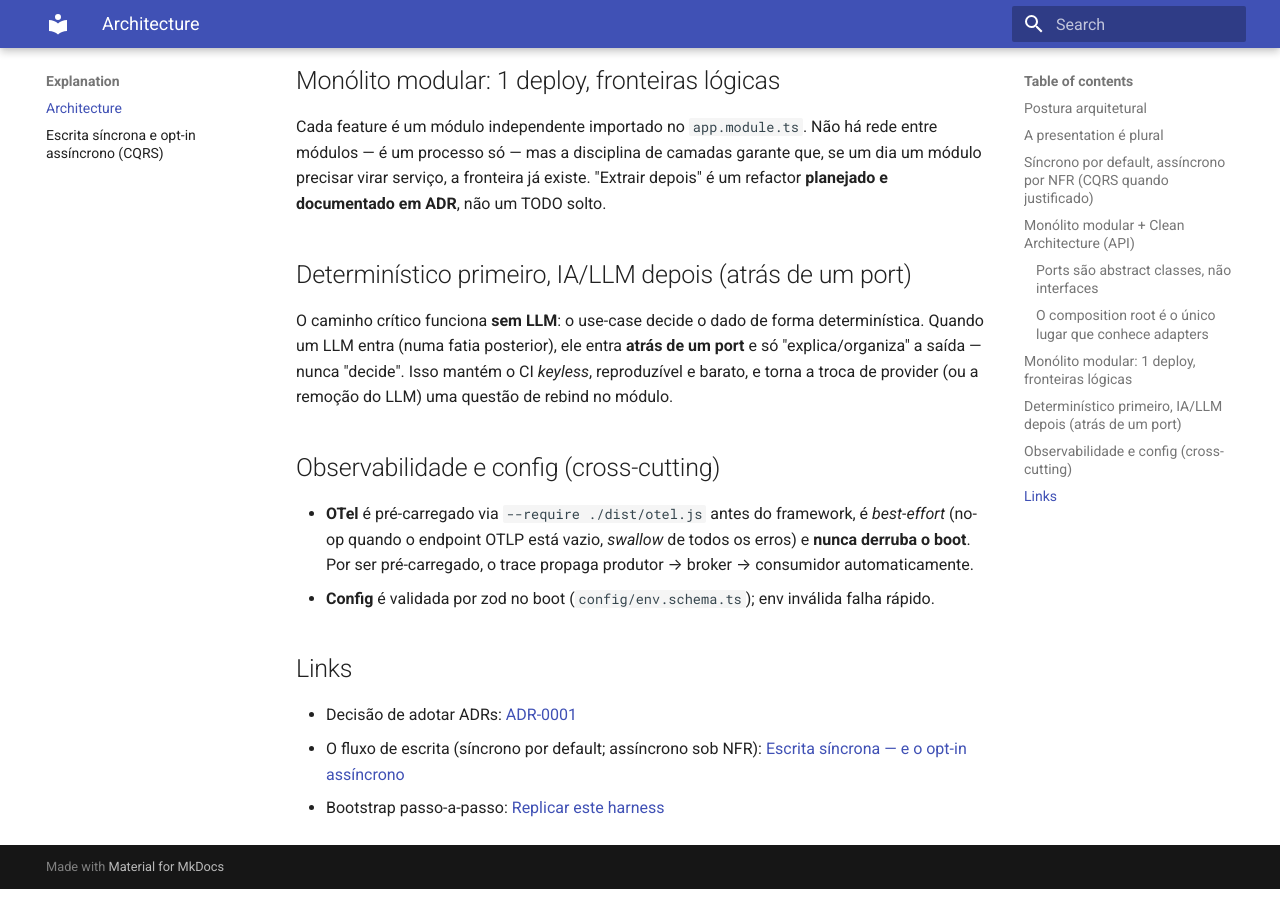
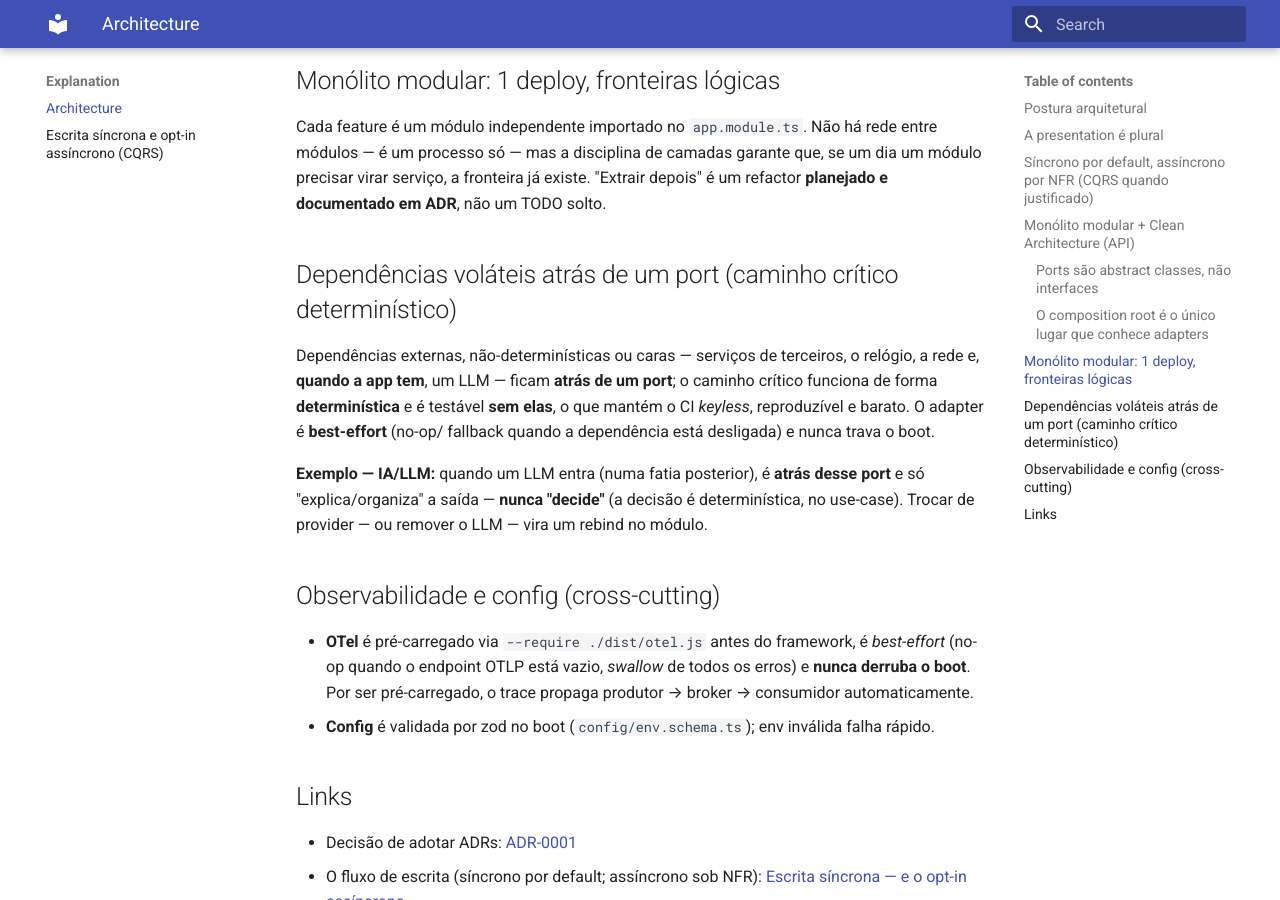
Before and after one commit to motenaiOH/harness, an MkDocs documentation site: the page built from docs/explanation/architecture.md, in a window 1280 px wide and 900 px high, scrolled down 4356 px. Built offline with MkDocs 1.6.1 and Material for MkDocs 9.7.7, drawn with Linux system fonts in a browser that asks for light colours.

Commit message:
docs: generaliza "determinístico-primeiro" → dependências voláteis atrás de port
O princípio #9 presumia que a app tem um LLM (forma específica de uma app
de IA). Generalizado para o kernel universal — dependências externas/não-
determinísticas/caras (serviços de terceiros, relógio, rede e, se houver, um
LLM) ficam atrás de um port; o caminho crítico funciona e é testável sem elas
(best-effort com fallback). O LLM vira exemplo condicional ("se a app tem IA").

Alinhado em README, docs/index, CLAUDE, docs/explanation/architecture,
checklists/new-vertical-slice e docs/how-to/replicate-this-harness. Config
LLM_* opcional do scaffold-exemplo mantida (instância concreta). mkdocs
build --strict verde.

Co-Authored-By: Claude Opus 4.8 (1M context) <noreply@anthropic.com>

```diff
--- a/docs/explanation/architecture.md
+++ b/docs/explanation/architecture.md
@@ -196,13 +196,18 @@ entre módulos — é um processo só — mas a disciplina de camadas garante qu
 um dia um módulo precisar virar serviço, a fronteira já existe. "Extrair depois"
 é um refactor **planejado e documentado em ADR**, não um TODO solto.
 
-## Determinístico primeiro, IA/LLM depois (atrás de um port)
+## Dependências voláteis atrás de um port (caminho crítico determinístico)
 
-O caminho crítico funciona **sem LLM**: o use-case decide o dado de forma
-determinística. Quando um LLM entra (numa fatia posterior), ele entra **atrás de
-um port** e só "explica/organiza" a saída — nunca "decide". Isso mantém o CI
-*keyless*, reproduzível e barato, e torna a troca de provider (ou a remoção do
-LLM) uma questão de rebind no módulo.
+Dependências externas, não-determinísticas ou caras — serviços de terceiros, o
+relógio, a rede e, **quando a app tem**, um LLM — ficam **atrás de um port**; o
+caminho crítico funciona de forma **determinística** e é testável **sem elas**, o que
+mantém o CI *keyless*, reproduzível e barato. O adapter é **best-effort** (no-op/
+fallback quando a dependência está desligada) e nunca trava o boot.
+
+**Exemplo — IA/LLM:** quando um LLM entra (numa fatia posterior), é **atrás desse
+port** e só "explica/organiza" a saída — **nunca "decide"** (a decisão é
+determinística, no use-case). Trocar de provider — ou remover o LLM — vira um rebind
+no módulo.
 
 ## Observabilidade e config (cross-cutting)
 
```
Also changed, not shown: CLAUDE.md (+6 -4 lines), README.md (+7 -4 lines), checklists/new-vertical-slice.md (+4 -2 lines), docs/how-to/replicate-this-harness.md (+3 -2 lines), docs/index.md (+4 -3 lines).
